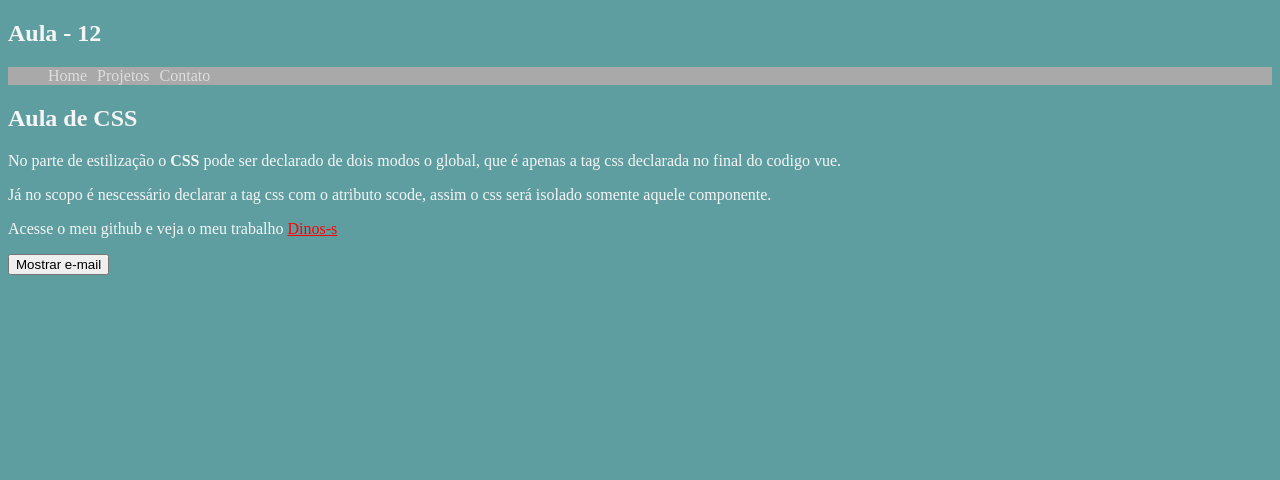
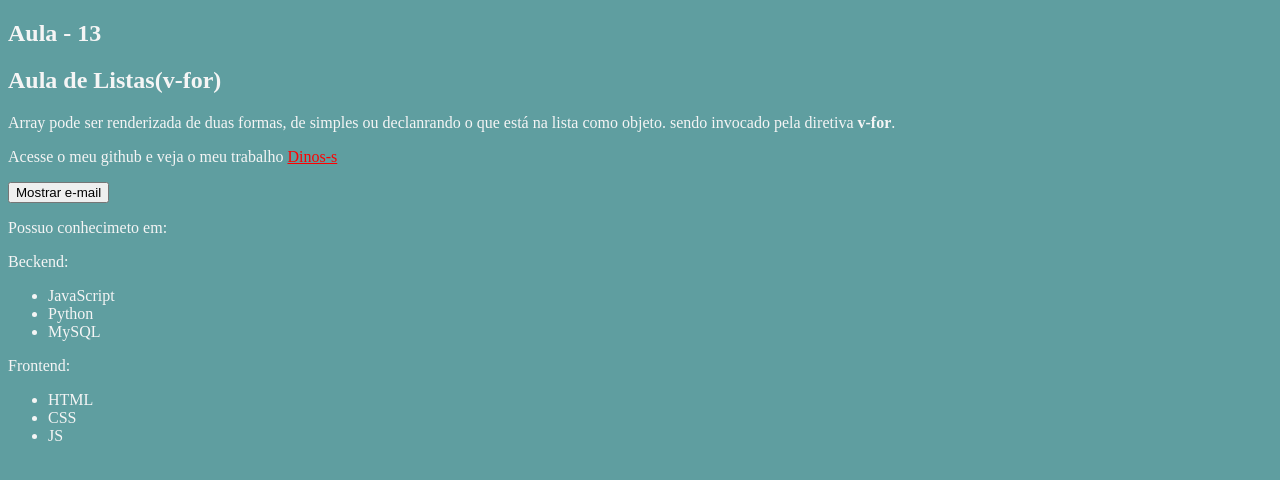
Before and after one commit to Dinos-s/VUE-curso, a Vue app: page / in a window 1280 px wide. Shown: the top 480 px of the page. Built offline with nearby package versions, Linux system fonts and the light colour scheme.

Commit message:
criando listas

```diff
--- a/src/components/Aula.vue
+++ b/src/components/Aula.vue
@@ -1,6 +1,5 @@
 <template>
-    <h2>Aula - 12</h2>
-    <Header/>
+    <h2>Aula - 13</h2>
     <h2>Aula de {{ aula }}</h2>
     <Info/>
 </template>
@@ -12,17 +11,15 @@
 </style>
 
 <script>
-    import Info from "./info.vue";
-    import Header from './Header.vue';
+    import Info from "./Info.vue";
     export default{
         name: 'aula',
         components:{
             Info,
-            Header
         },
         data(){
             return {
-                aula: 'CSS'
+                aula: 'Listas(v-for)'
             }
         }
     }
--- a/src/components/Header.vue
+++ /dev/null
@@ -1,35 +0,0 @@
-<template>
-    <ul>
-        <li><a href="#">Home</a></li>
-        <li><a href="#">Projetos</a></li>
-        <li><a href="#">Contato</a></li>
-    </ul>
-</template>
-
-<style scoped>
-    ul{
-        list-style: none;
-        display: flex;
-        background-color: darkgrey;
-    }
-
-    li{
-        margin-right: 10px;
-    }
-
-    a{
-        color: #DDD;
-        text-decoration: none;
-        transition: .5s;
-    }
-
-    a:hover{
-        color: rgb(88, 64, 224);
-    }
-</style>
-
-<script>
-    export default{
-        name: 'Header',
-    }
-</script>
--- a/src/components/info.vue
+++ b/src/components/info.vue
@@ -1,11 +1,23 @@
 <template>
-    <!-- <h2>Aula - 12</h2> -->
-    <p>No parte de estilização o <strong>CSS</strong> pode ser declarado de dois modos o global, que é apenas a tag css declarada no final do codigo vue.</p>
-    <p>Já no scopo é nescessário declarar a tag css com o atributo scode, assim o css será isolado somente aquele componente.</p>
+    <!-- <h2>Aula - 13</h2> -->
+    <p>Array pode ser renderizada de duas formas, de simples ou declanrando o que está na lista como objeto. sendo invocado pela diretiva <strong>v-for</strong>.</p>
     <p>Acesse o meu github e veja o meu trabalho <a v-bind:href="github" target="_blank">Dinos-s</a></p>
     <div>
        <button @click="showEmail">{{ btnText }}</button>
     </div>
+    <p>Possuo conhecimeto em:</p>
+    <p>Beckend:</p>
+    <ul>
+        <li v-for="(tecnology, index) in Tec_backend" :key="index">
+            {{ tecnology }}
+        </li>
+    </ul>
+    <p>Frontend:</p>
+    <ul>
+        <li v-for="tecnology in Tec_frotend" :key='tecnology.id'>
+            {{ tecnology.lenguage }}
+        </li>
+    </ul>
     <p v-show="showemail">Meu contato: {{ email }}</p>
 </template>
 
@@ -18,7 +30,13 @@
                 github:'https://github.com/Dinos-s',
                 email: 'info@.com',
                 showemail: false,
-                btnText: 'Mostrar e-mail'
+                btnText: 'Mostrar e-mail',
+                Tec_backend: ['JavaScript', "Python", `MySQL`],
+                Tec_frotend: [
+                    {id: 1, lenguage: 'HTML'},
+                    {id: 2, lenguage: 'CSS'},
+                    {id: 3, lenguage: 'JS'},
+                ],
             }
         },
         methods: {
```
